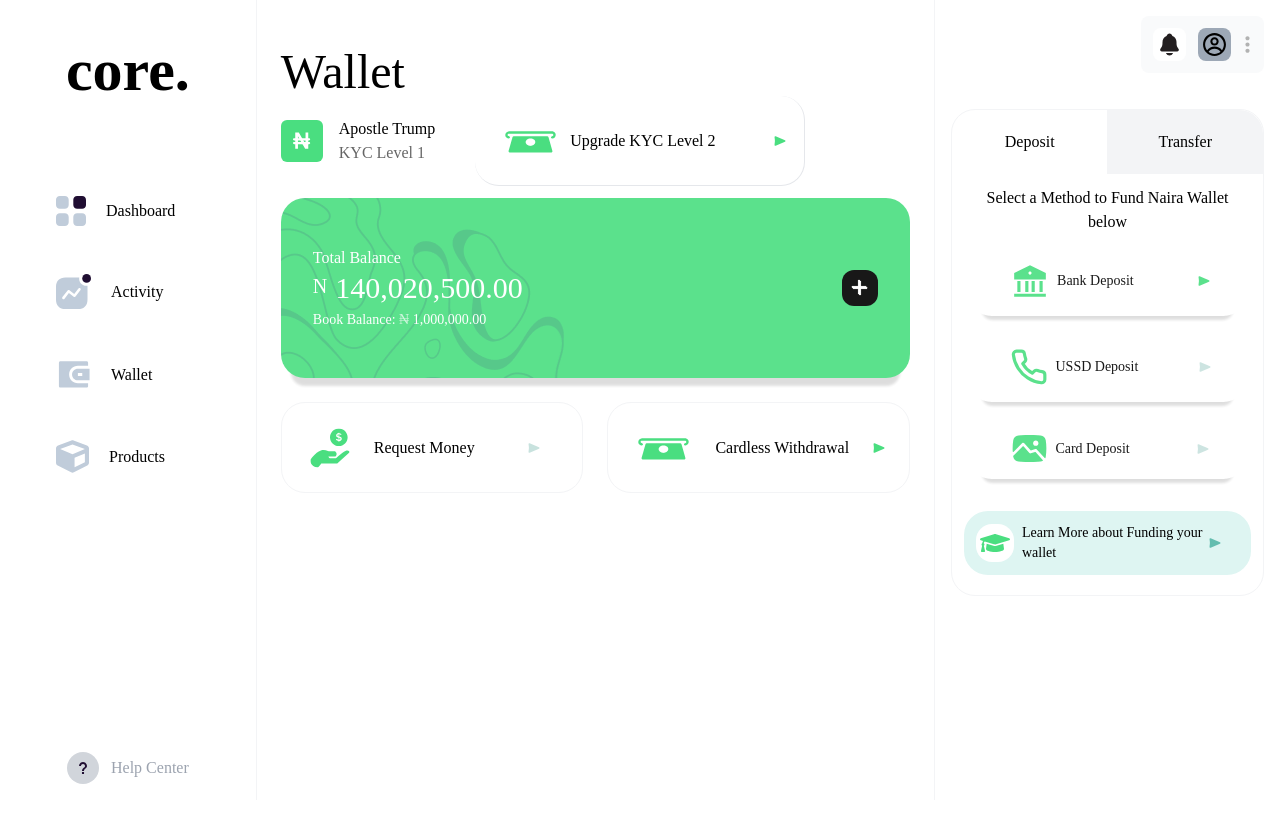
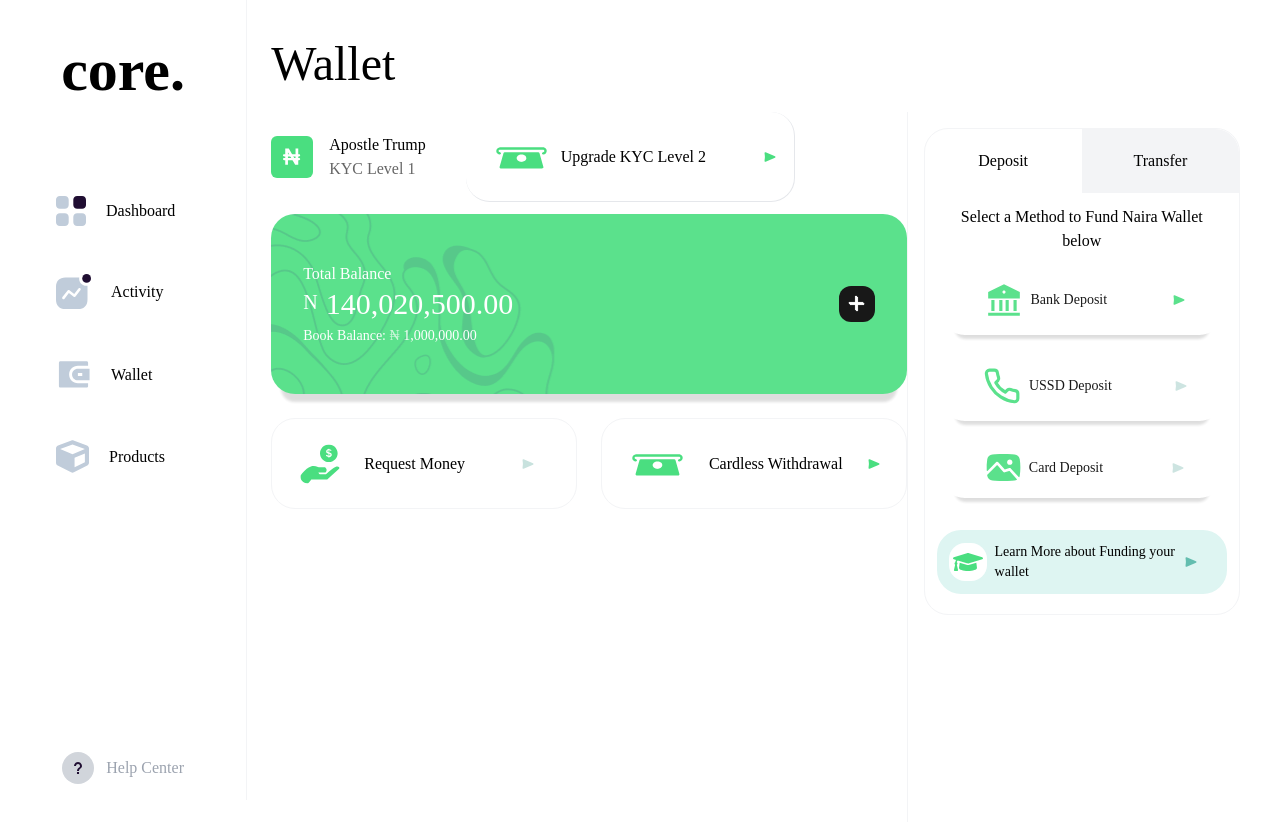
Before and after one commit to AYANO-EMMANUEL/core-banking-app, a React (Vite) app: page /app in a window 1280 px wide. Shown: the top 822 px of the page. Before the commit the page ends 800 px from the top, so only its background shows below. Built offline with nearby package versions, Linux system fonts and the light colour scheme; a web font is replaced by a local one.

Commit message:
no further changes

```diff
--- a/src/components/BottomBar.jsx
+++ b/src/components/BottomBar.jsx
@@ -1,6 +1,5 @@
 /* eslint-disable react/prop-types */
 import { FaCube } from "react-icons/fa";
-import { IoMdHelp } from "react-icons/io";
 import { RiWallet3Fill } from "react-icons/ri";
 import { Link } from "react-router-dom";
 
--- /dev/null
+++ b/src/components/DynamicHeader.jsx
@@ -0,0 +1,30 @@
+import { useLocation } from "react-router-dom";
+import TopRightMenu from "./TopRightMenu";
+
+const DynamicHeader = () => {
+
+    const location = useLocation();
+
+    const getPageLabel = (pathname) => {
+      switch (pathname) {
+        case '/app':
+          return 'Wallet';
+        case '/app/activity':
+          return 'Transactions';
+        case '/':
+          return 'Contact Us';
+        default:
+          return '';
+      }
+    };
+
+
+  return (
+    <div className="flex justify-between align-middle items-center mb-6">
+      <div className="text-3xl md:text-5xl">{getPageLabel(location.pathname)}</div>
+      <TopRightMenu styles="block lg:hidden" />
+    </div>
+  );
+};
+
+export default DynamicHeader;
--- a/src/components/RightNav.jsx
+++ b/src/components/RightNav.jsx
@@ -8,7 +8,7 @@ import { CardIcon } from '../constants'
 const RightNav = () => {
   return (
     <div className="pt-4 border-l-[1px] border-gray-100 h-screen">
-        <TopRightMenu styles={'mr-4'}/>
+        {/* <TopRightMenu styles={'mr-4 mb-9'}/> */}
         <div className="border rounded-3xl mx-4 border-gray-100">
           <div className="flex justify-between">
             <div className="flex justify-around align-middle rounded-tl-3xl p-5 w-3/6 cursor-pointer">
--- a/src/components/TopRightMenu.jsx
+++ b/src/components/TopRightMenu.jsx
@@ -5,7 +5,7 @@ import { IoNotifications } from "react-icons/io5";
 
 const TopRightMenu = ({ styles }) => {
   return (
-    <div className={`flex justify-end mb-9 ${styles}`}>
+    <div className={`flex justify-end ${styles}`}>
       <div className="inline-flex rounded-lg bg-gray-50">
         <div className="p-1 m-3 rounded-lg bg-[#FFFFFF;]">
           <IoNotifications
--- a/src/layout/MainLayout.jsx
+++ b/src/layout/MainLayout.jsx
@@ -1,4 +1,5 @@
 import BottomBar from "../components/BottomBar";
+import DynamicHeader from "../components/DynamicHeader";
 import Sidebar from "../components/Sidebar";
 import { Outlet } from "react-router-dom";
 
@@ -6,7 +7,8 @@ const MainLayout = () => {
   return (
     <div className="flex min-h-screen flex-col md:flex-row justify-between">
       <Sidebar />
-      <div className=" flex-[4]">
+      <div className="px-6 pt-10 flex-[4]">
+        <DynamicHeader />
         <Outlet />
       </div>
       <BottomBar />
--- a/src/pages/Activity/Activity.jsx
+++ b/src/pages/Activity/Activity.jsx
@@ -53,8 +53,7 @@ const Activity = () => {
   ]);
 
   return (
-    <div className="w-full px-6 pt-12 flex-[2.5]">
-      <h1 className="text-3xl font-semibold mb-10">Recent Activity</h1>
+    <div className="w-full flex-[2.5]">
       <ActivityTabSwitcher
         activeTab={activeTab}
         setActiveTab={setActiveTab}
--- a/src/pages/Dashboard/Dashboard.jsx
+++ b/src/pages/Dashboard/Dashboard.jsx
@@ -143,11 +143,7 @@ const Dashboard = () => {
   return (
     <div className="flex cursor-context-menu">
       {/* MAIN WALLET */}
-      <div className="flex-[2] px-6 pt-12">
-        <div className="flex justify-between align-middle">
-          <div className="text-5xl">Wallet</div>
-          <TopRightMenu styles="block lg:hidden" />
-        </div>
+      <div className="flex-[2]">
         <div className="flex space-x-6 mb-3">
           <div className="flex">
             <div className="rounded-md p-3 m-auto bg-green-400">
```
